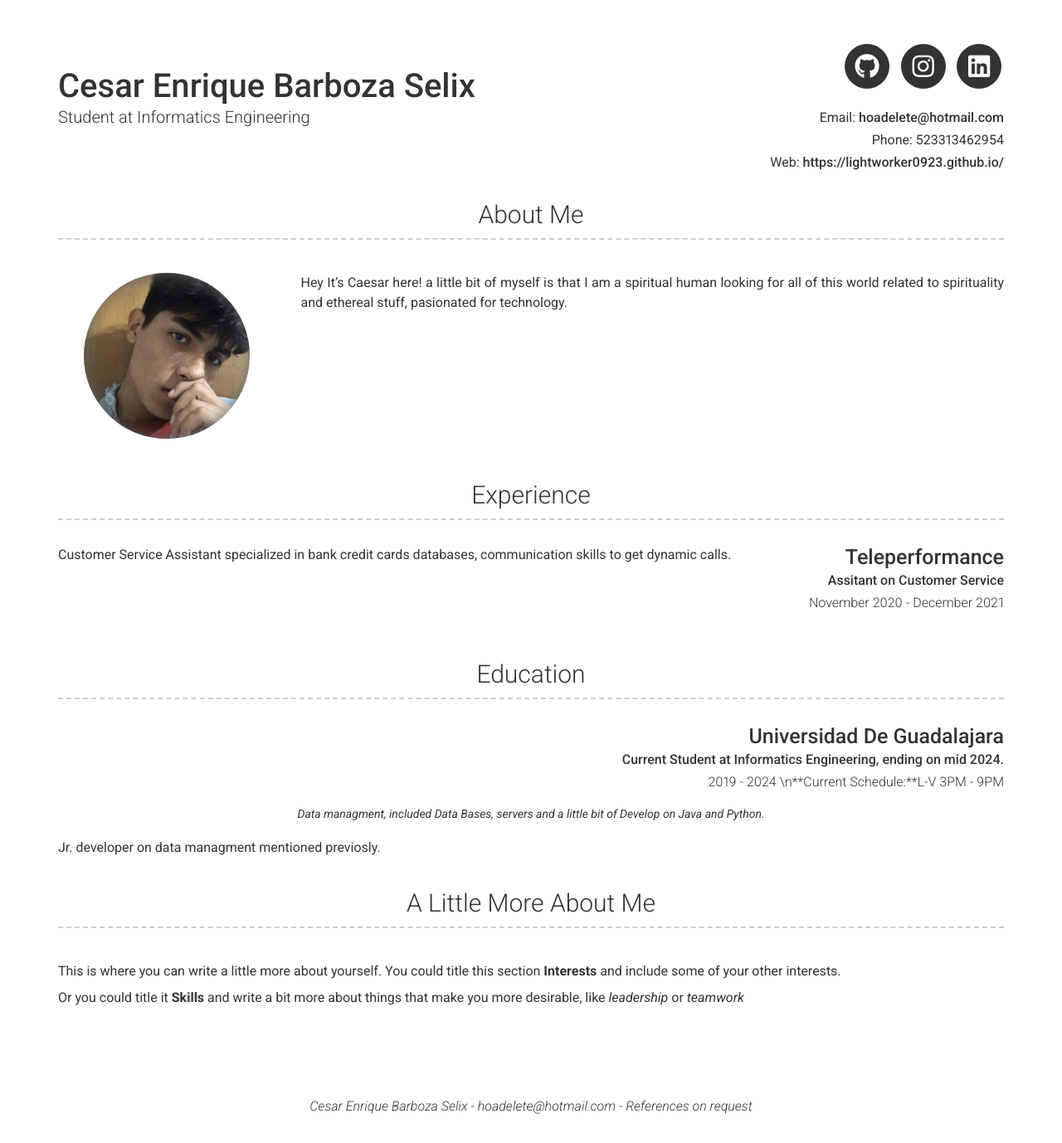
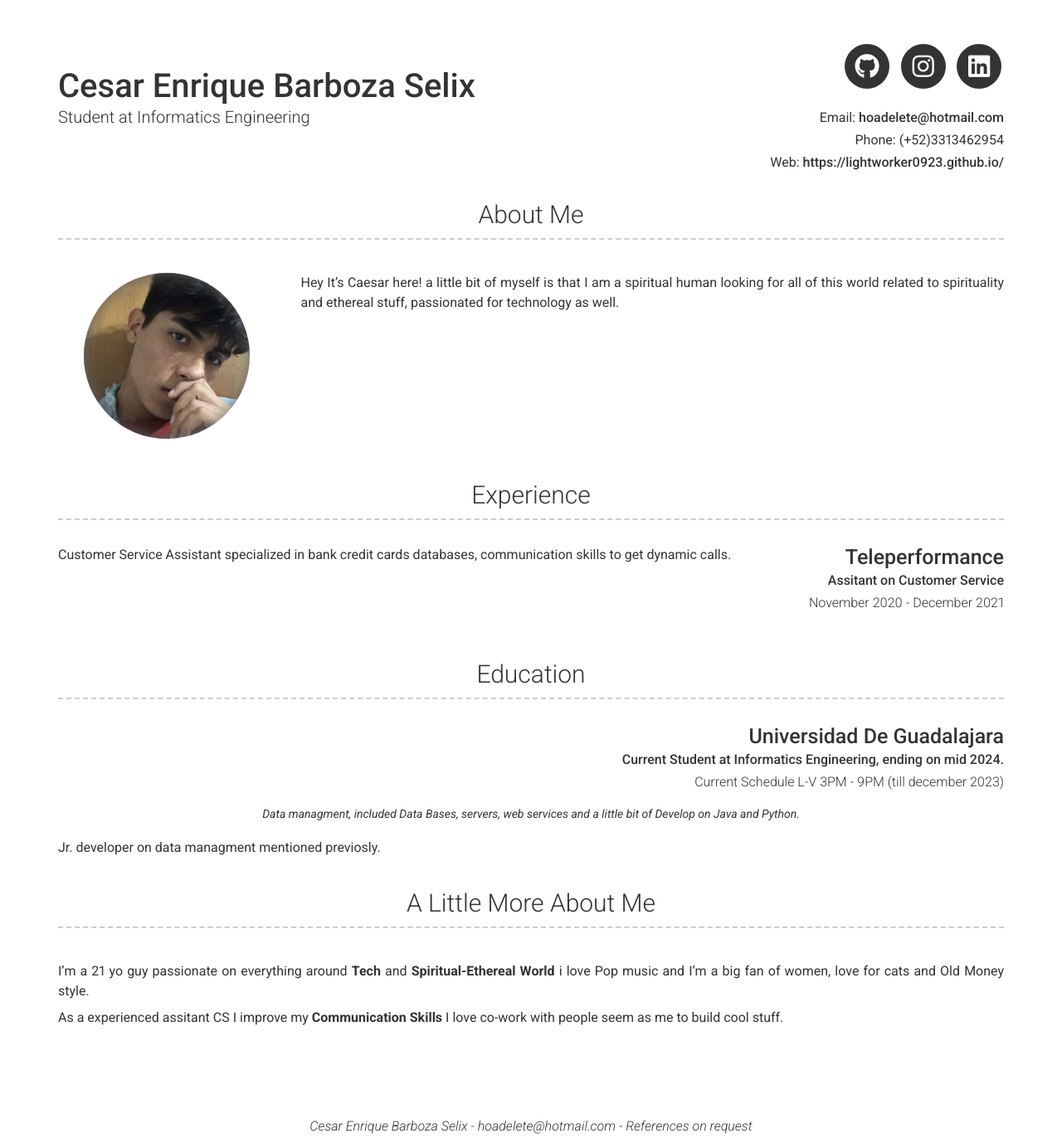
Before and after one commit to Lightworker0923/lightworker0923.github.io, a Jekyll site: the page built from index.md, in a window 1280 px wide. Shown: the whole page at 83% size. Built offline with Jekyll 4.4.1, drawn with Linux system fonts in a browser that asks for light colours; nearby versions of some CDN libraries; before the commit the page ends 1354 px from its top, so only the background shows below that.

Commit message:
Update _config.yml

```diff
--- a/_config.yml
+++ b/_config.yml
@@ -10,7 +10,7 @@ name: Cesar Enrique Barboza Selix
 title: Student at Informatics Engineering
 email: hoadelete@hotmail.com
 # email_title: Email (Email title override)
-phone: +523313462954
+phone: (+52)3313462954
 # phone_title: Phone (Phone title override)
 website: https://lightworker0923.github.io/
 # website_title: Web (Website title override)
@@ -26,7 +26,7 @@ github_username:  Lightworker0923
 #facebook_username: jekyll
 #flickr_username: jekyll
 instagram_username: caesarmadboy
-linkedin_username: Cesar Barboza
+linkedin_username: www.linkedin.com/in/cesar-enrique-barboza-selix-299194264
 #xing_username: jekyll
 #pinterest_username: jekyll
 #youtube_username: jekyll
@@ -52,7 +52,7 @@ linkedin_username: Cesar Barboza
 # about_title: About Me (Use this to override about section title)
 about_profile_image: images/ME.jpg
 about_content: | # this will include new lines to allow paragraphs
-  Hey It's Caesar here! a little bit of myself is that I am a spiritual human looking for all of this world related to spirituality and ethereal stuff, pasionated for technology.
+  Hey It's Caesar here! a little bit of myself is that I am a spiritual human looking for all of this world related to spirituality and ethereal stuff, passionated for technology as well.
 
 content:
   #- title: Projects # Title for the section
@@ -93,17 +93,17 @@ content:
       - layout: top-right
         title: Universidad De Guadalajara
         sub_title: Current Student at Informatics Engineering, ending on mid 2024.
-        caption: 2019 - 2024 \n**Current Schedule:**L-V 3PM - 9PM
+        caption: Current Schedule L-V 3PM - 9PM (till december 2023)
         quote: >
-          Data managment, included Data Bases, servers and a little bit of Develop on Java and Python.
+          Data managment, included Data Bases, servers, web services and a little bit of Develop on Java and Python.
         description: | # this will include new lines to allow paragraphs
           Jr. developer on data managment mentioned previosly.
   - title: A Little More About Me
     layout: text
     content: | # this will include new lines to allow paragraphs
-      This is where you can write a little more about yourself. You could title this section **Interests** and include some of your other interests.
+      I'm a 21 yo guy passionate on everything around **Tech** and **Spiritual-Ethereal World** i love Pop music and I'm a big fan of women, love for cats and Old Money style.
 
-      Or you could title it **Skills** and write a bit more about things that make you more desirable, like *leadership* or *teamwork*
+      As a experienced assitant CS I improve my **Communication Skills** I love co-work with people seem as me to build cool stuff.
 
 # Footer
 footer_show_references: true
```
